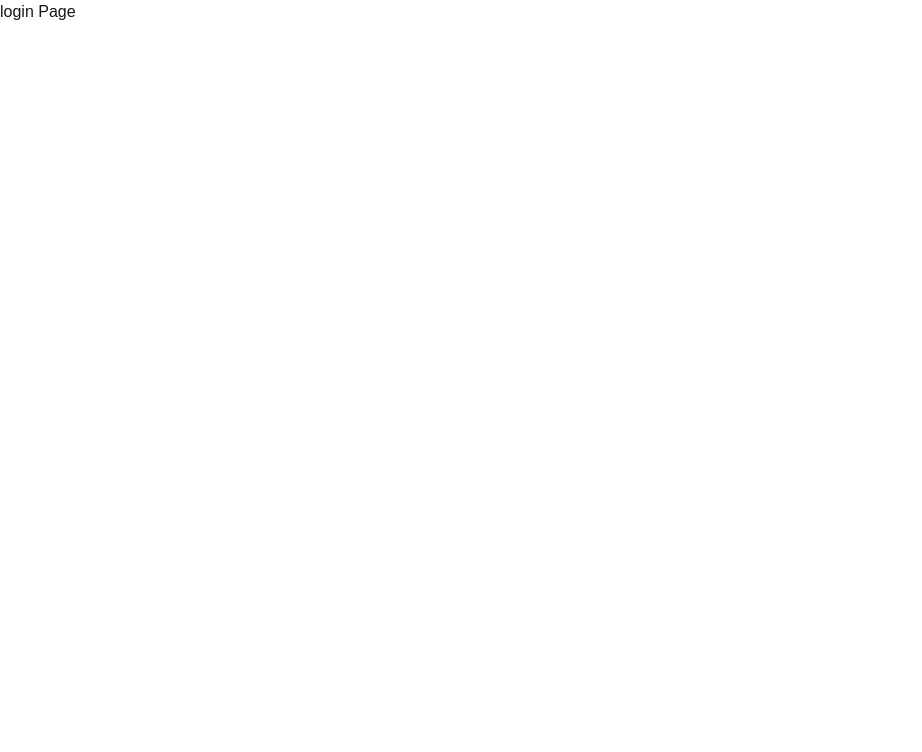
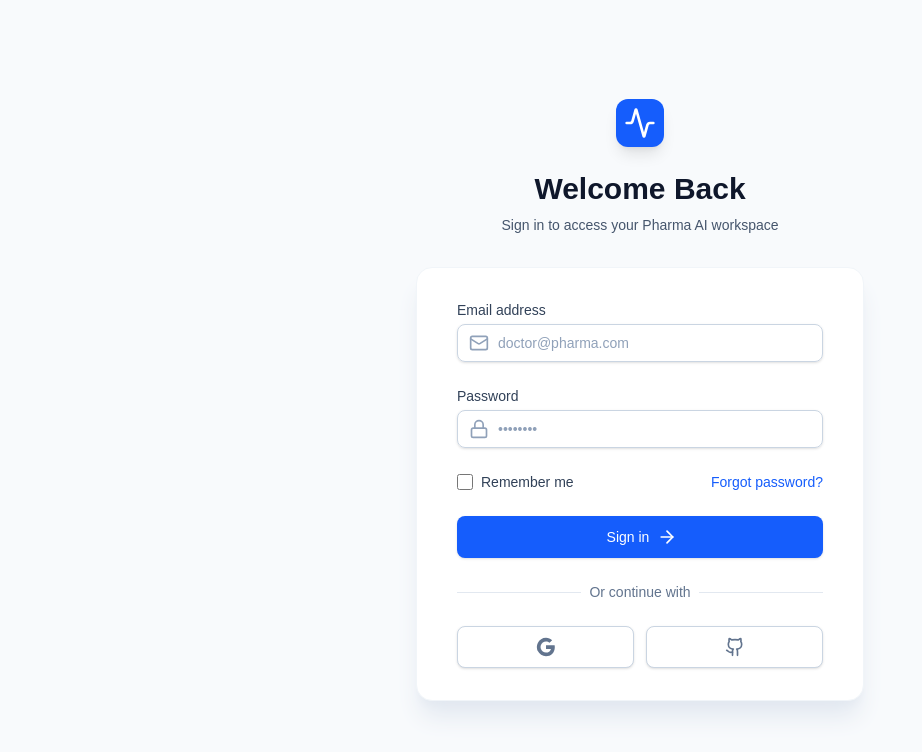
Before and after one commit to kalviumcommunity/S84-0901-CAT-FullStack-Nextjs-PostgreSQL-Prisma-PharmaAI, a Next.js app in the folder pharma-research-ai/: page /login in a window 1280 px wide. Shown: the top 752 px of the page, without its empty margins (0-922 px from the left). Built offline with nearby package versions, Linux system fonts and the light colour scheme.

Commit message:
feat: Add modern login page

```diff
--- a/pharma-research-ai/app/login/page.tsx
+++ b/pharma-research-ai/app/login/page.tsx
@@ -1 +1,151 @@
-export default function Page(){return <div>login Page</div>;}
+import React from 'react';
+import { Activity, Mail, Lock, ArrowRight, Github } from 'lucide-react';
+import Link from 'next/link';
+
+export default function LoginPage() {
+  return (
+    <div className="min-h-screen bg-slate-50 flex flex-col justify-center py-12 sm:px-6 lg:px-8">
+      <div className="sm:mx-auto sm:w-full sm:max-w-md">
+        <div className="flex justify-center">
+          <div className="h-12 w-12 bg-blue-600 rounded-xl flex items-center justify-center shadow-lg">
+            <Activity className="h-8 w-8 text-white" />
+          </div>
+        </div>
+        <h2 className="mt-6 text-center text-3xl font-extrabold text-slate-900">
+          Welcome Back
+        </h2>
+        <p className="mt-2 text-center text-sm text-slate-600">
+          Sign in to access your Pharma AI workspace
+        </p>
+      </div>
+
+      <div className="mt-8 sm:mx-auto sm:w-full sm:max-w-md">
+        <div className="bg-white py-8 px-4 shadow-xl shadow-slate-200 sm:rounded-2xl sm:px-10 border border-slate-100">
+          <form className="space-y-6" action="#" method="POST">
+            <div>
+              <label htmlFor="email" className="block text-sm font-medium text-slate-700">
+                Email address
+              </label>
+              <div className="mt-1 relative">
+                <div className="absolute inset-y-0 left-0 pl-3 flex items-center pointer-events-none">
+                  <Mail className="h-5 w-5 text-slate-400" />
+                </div>
+                <input
+                  id="email"
+                  name="email"
+                  type="email"
+                  autoComplete="email"
+                  required
+                  className="appearance-none block w-full pl-10 px-3 py-2 border border-slate-300 rounded-lg shadow-sm placeholder-slate-400 focus:outline-none focus:ring-blue-500 focus:border-blue-500 sm:text-sm"
+                  placeholder="doctor@pharma.com"
+                />
+              </div>
+            </div>
+
+            <div>
+              <label htmlFor="password" className="block text-sm font-medium text-slate-700">
+                Password
+              </label>
+              <div className="mt-1 relative">
+                <div className="absolute inset-y-0 left-0 pl-3 flex items-center pointer-events-none">
+                  <Lock className="h-5 w-5 text-slate-400" />
+                </div>
+                <input
+                  id="password"
+                  name="password"
+                  type="password"
+                  autoComplete="current-password"
+                  required
+                  className="appearance-none block w-full pl-10 px-3 py-2 border border-slate-300 rounded-lg shadow-sm placeholder-slate-400 focus:outline-none focus:ring-blue-500 focus:border-blue-500 sm:text-sm"
+                  placeholder="••••••••"
+                />
+              </div>
+            </div>
+
+            <div className="flex items-center justify-between">
+              <div className="flex items-center">
+                <input
+                  id="remember-me"
+                  name="remember-me"
+                  type="checkbox"
+                  className="h-4 w-4 text-blue-600 focus:ring-blue-500 border-slate-300 rounded"
+                />
+                <label htmlFor="remember-me" className="ml-2 block text-sm text-slate-700">
+                  Remember me
+                </label>
+              </div>
+
+              <div className="text-sm">
+                <Link href="#" className="font-medium text-blue-600 hover:text-blue-500">
+                  Forgot password?
+                </Link>
+              </div>
+            </div>
+
+            <div>
+              <button
+                type="submit"
+                className="w-full flex justify-center py-2.5 px-4 border border-transparent rounded-lg shadow-sm text-sm font-medium text-white bg-blue-600 hover:bg-blue-700 focus:outline-none focus:ring-2 focus:ring-offset-2 focus:ring-blue-500 transition-colors"
+              >
+                Sign in
+                <ArrowRight className="ml-2 -mr-1 h-5 w-5" />
+              </button>
+            </div>
+          </form>
+
+          <div className="mt-6">
+            <div className="relative">
+              <div className="absolute inset-0 flex items-center">
+                <div className="w-full border-t border-slate-200" />
+              </div>
+              <div className="relative flex justify-center text-sm">
+                <span className="px-2 bg-white text-slate-500">
+                  Or continue with
+                </span>
+              </div>
+            </div>
+
+            <div className="mt-6 grid grid-cols-2 gap-3">
+              <div>
+                <Link
+                  href="#"
+                  className="w-full inline-flex justify-center py-2.5 px-4 border border-slate-300 rounded-lg shadow-sm bg-white text-sm font-medium text-slate-500 hover:bg-slate-50 transition-colors"
+                >
+                  <span className="sr-only">Sign in with Google</span>
+                  <svg className="w-5 h-5" viewBox="0 0 24 24">
+                    <path
+                      fill="currentColor"
+                      d="M22.56 12.25c0-.78-.07-1.53-.2-2.25H12v4.26h5.92c-.26 1.37-1.04 2.53-2.21 3.31v2.77h3.57c2.08-1.92 3.28-4.74 3.28-8.09z"
+                    />
+                    <path
+                      fill="currentColor"
+                      d="M12 23c2.97 0 5.46-.98 7.28-2.66l-3.57-2.77c-.98.66-2.23 1.06-3.71 1.06-2.86 0-5.29-1.93-6.16-4.53H2.18v2.84C3.99 20.53 7.7 23 12 23z"
+                    />
+                    <path
+                      fill="currentColor"
+                      d="M5.84 14.09c-.22-.66-.35-1.36-.35-2.09s.13-1.43.35-2.09V7.07H2.18C1.43 8.55 1 10.22 1 12s.43 3.45 1.18 4.93l2.85-2.22.81-.62z"
+                    />
+                    <path
+                      fill="currentColor"
+                      d="M12 5.38c1.62 0 3.06.56 4.21 1.64l3.15-3.15C17.45 2.09 14.97 1 12 1 7.7 1 3.99 3.47 2.18 7.07l3.66 2.84c.87-2.6 3.3-4.53 6.16-4.53z"
+                    />
+                  </svg>
+                </Link>
+              </div>
+
+              <div>
+                <Link
+                  href="#"
+                  className="w-full inline-flex justify-center py-2.5 px-4 border border-slate-300 rounded-lg shadow-sm bg-white text-sm font-medium text-slate-500 hover:bg-slate-50 transition-colors"
+                >
+                  <span className="sr-only">Sign in with GitHub</span>
+                  <Github className="w-5 h-5" />
+                </Link>
+              </div>
+            </div>
+          </div>
+        </div>
+      </div>
+    </div>
+  );
+}
```
